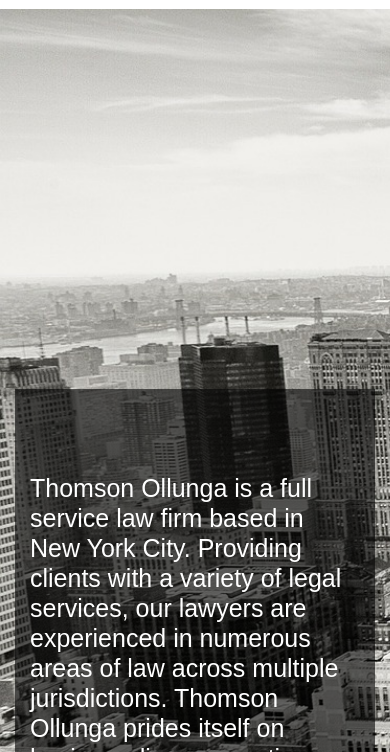
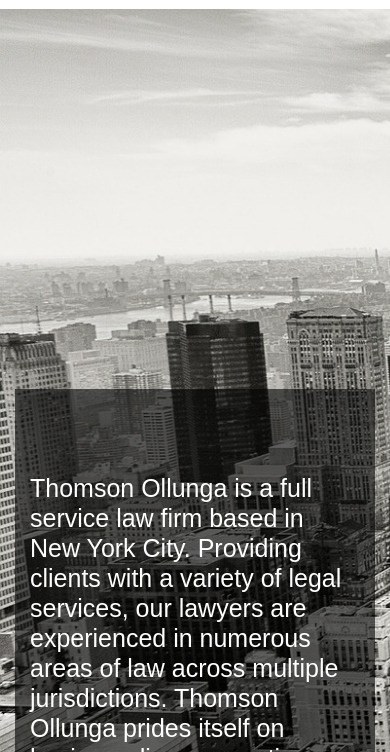
Before and after one commit to ThomsonOllunga/thomsonollunga.github.io, a plain HTML site: page index.html in a window 390 px wide. Shown: the part 92-844 px from the top of the page. Drawn offline with nearby package versions, Linux system fonts and the light colour scheme; no server answers.

Commit message:
fixed js breakpoints for .picture-secondary height; fixed offset of about-section bottom margin(?)

```diff
--- a/app/css/site.css
+++ b/app/css/site.css
@@ -108,7 +108,7 @@
 	padding: 40vh 15px 10vh 15px;
 	margin-right: auto;
 	margin-left: 0px;
-	margin-bottom: 10vh;
+	/*margin-bottom: 10vh;*/
 	color: white;
 }
 .about-section > h1 {
--- a/app/js/app.js
+++ b/app/js/app.js
@@ -73,10 +73,12 @@ function set_picture_and_general_contact(data){
 		});
 
 	});
-	if ($(window).width() >= 1024){
+	if ($(window).width() >= 1440){
+		$(".picture-secondary").height($(window).height() - $(".navbar").height() - ($(".blog-footer").height()*2.25));
+	}else if ($(window).width() > 1024 && $(window).width() < 1440){
 		$(".picture-secondary").height($(window).height() - $(".navbar").height() - ($(".blog-footer").height()*2.5));
 	}else{
-		$(".picture-secondary").height($(window).height() - $(".navbar").height() - ($(".blog-footer").height()*2.25));
+		$(".picture-secondary").height($(window).height() - $(".navbar").height() - ($(".blog-footer").height()*1.75));
 	}
 }
 function set_contact(data){
```
